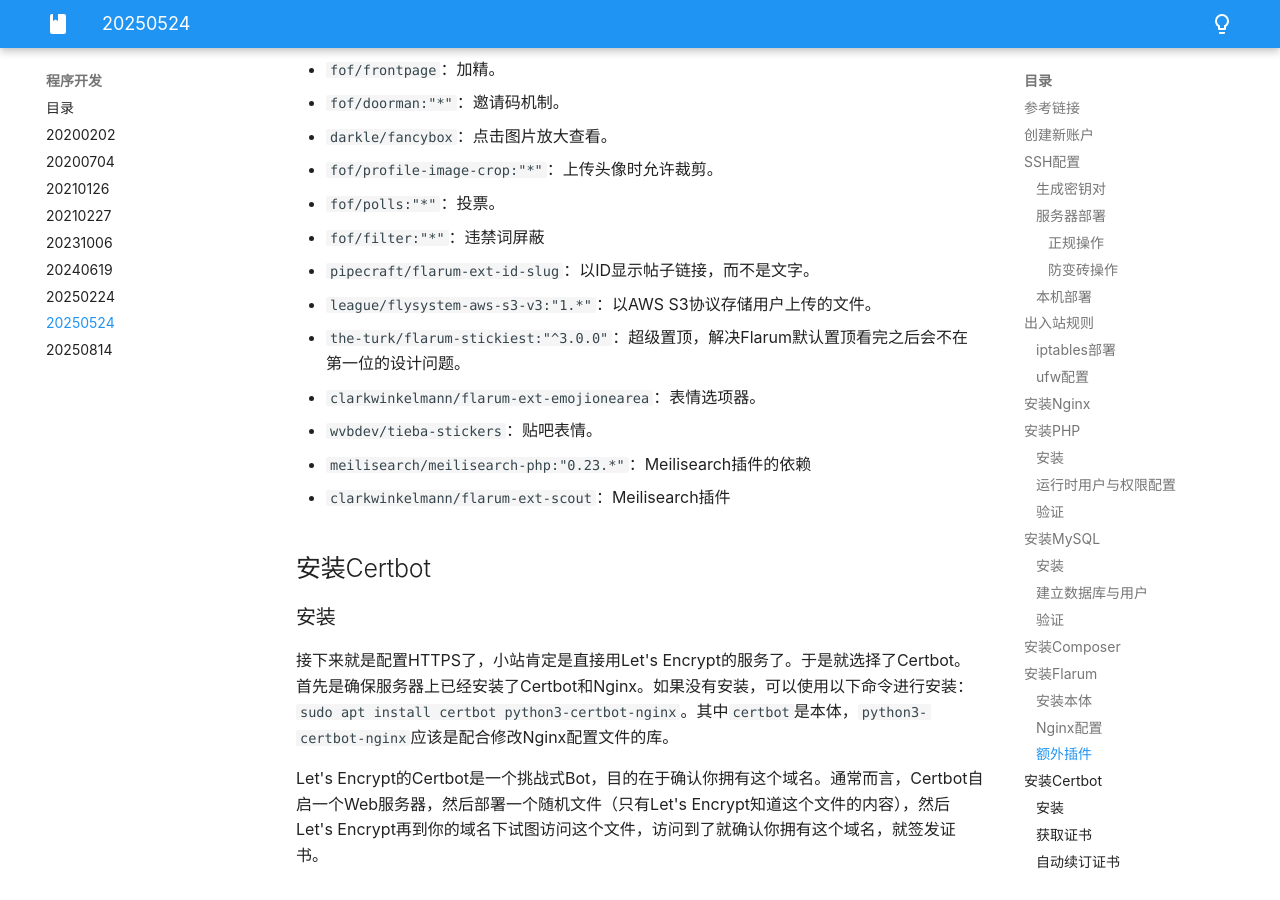
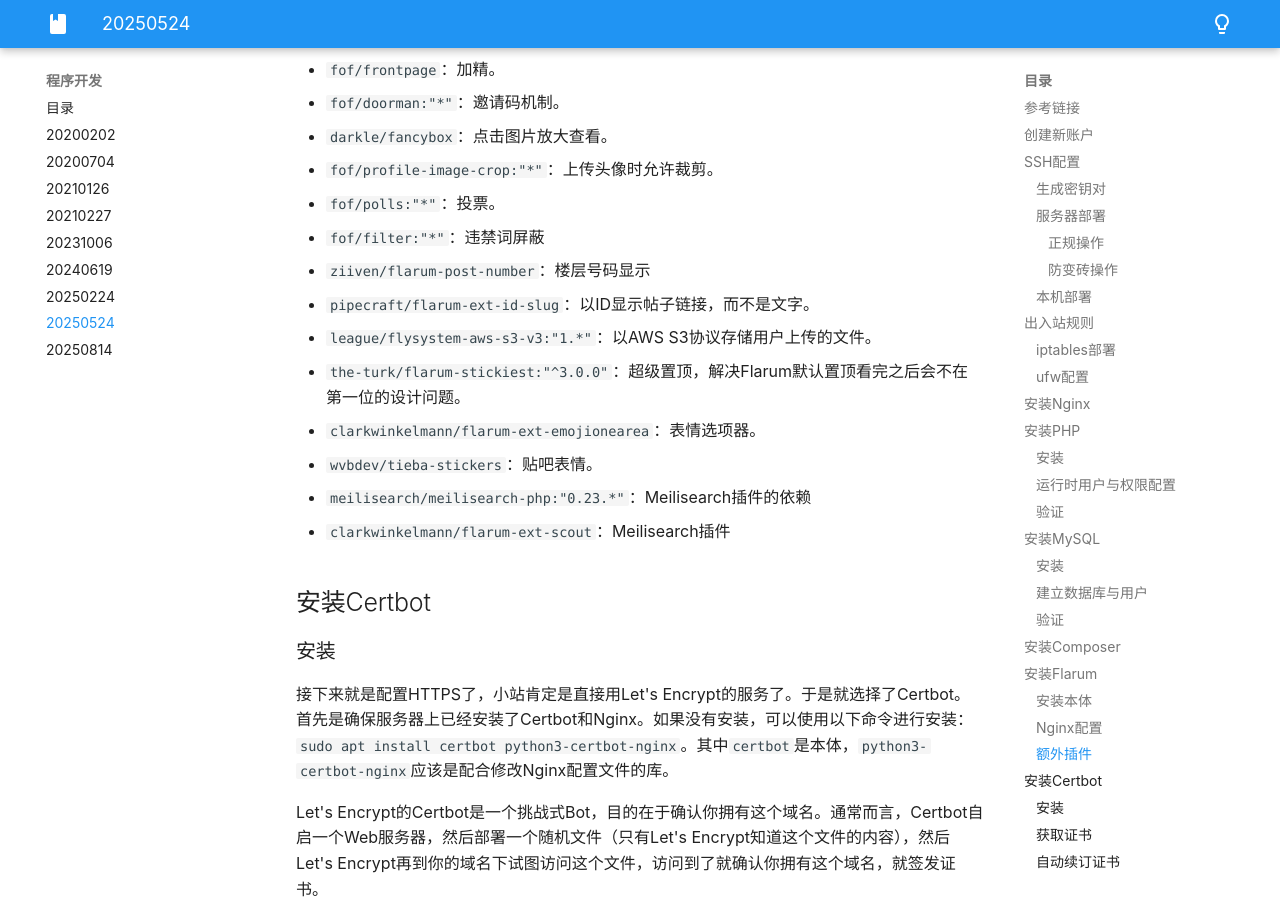
Before and after one commit to yyc12345/MyBlog, an MkDocs documentation site: the page built from docs/program/20250524.md, in a window 1280 px wide and 900 px high, scrolled down 11468 px. Built offline with MkDocs 1.6.1 and Material for MkDocs 9.7.7, drawn with Linux system fonts in a browser that asks for light colours.

Commit message:
update article

```diff
--- a/docs/program/20250524.md
+++ b/docs/program/20250524.md
@@ -400,6 +400,7 @@ server {
 * `fof/profile-image-crop:"*"`：上传头像时允许裁剪。
 * `fof/polls:"*"`：投票。
 * `fof/filter:"*"`：违禁词屏蔽
+* `ziiven/flarum-post-number`：楼层号码显示
 * `pipecraft/flarum-ext-id-slug`：以ID显示帖子链接，而不是文字。
 * `league/flysystem-aws-s3-v3:"1.*"`：以AWS S3协议存储用户上传的文件。
 * `the-turk/flarum-stickiest:"^3.0.0"`：超级置顶，解决Flarum默认置顶看完之后会不在第一位的设计问题。
```
